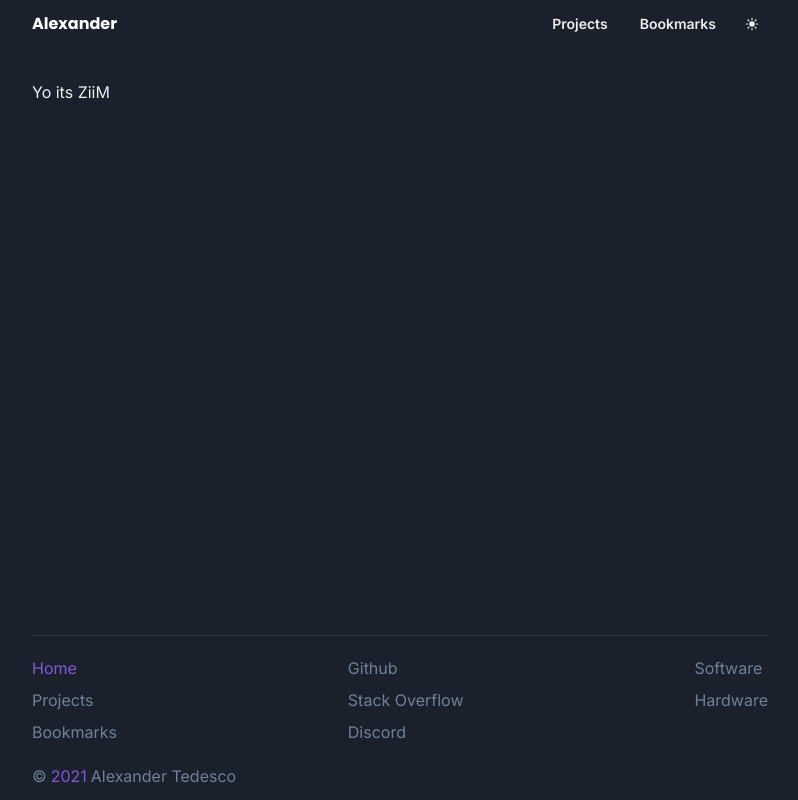
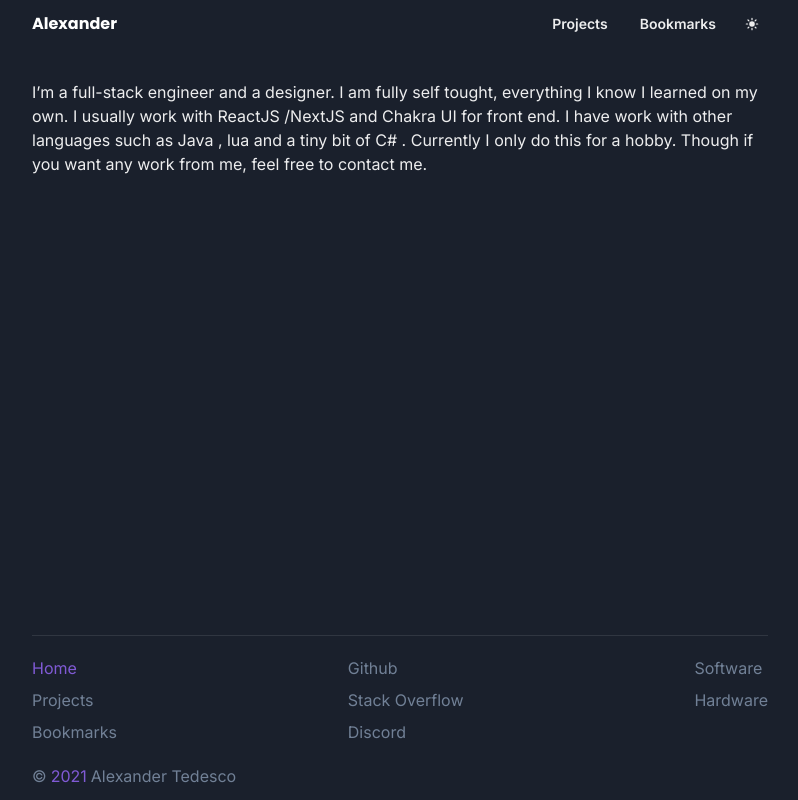
Before and after one commit to ZiiMs/ziim-homepage, a Next.js app: page / in a window 1280 px wide. Shown: the whole page, without its empty margins (240-1038 px from the left). Built offline with nearby package versions, Linux system fonts and the light colour scheme.

Commit message:
Footer complete

```diff
--- a/pages/index.tsx
+++ b/pages/index.tsx
@@ -3,7 +3,13 @@ import type { NextPage } from 'next';
 const Home: NextPage = () => {
   return (
     <div>
-      <p>Yo its ZiiM</p>
+      <p>
+        I’m a full-stack engineer and a designer. I am fully self tought,
+        everything I know I learned on my own. I usually work with ReactJS
+        /NextJS and Chakra UI for front end. I have work with other languages
+        such as Java , lua and a tiny bit of C# . Currently I only do this for a
+        hobby. Though if you want any work from me, feel free to contact me.
+      </p>
     </div>
   );
 };
```
